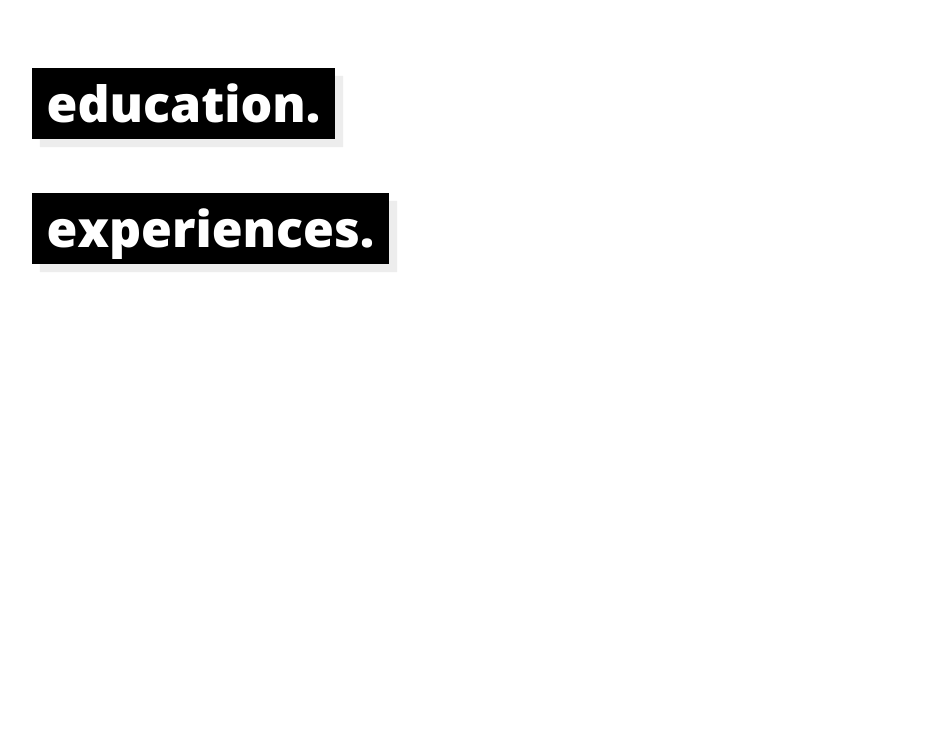
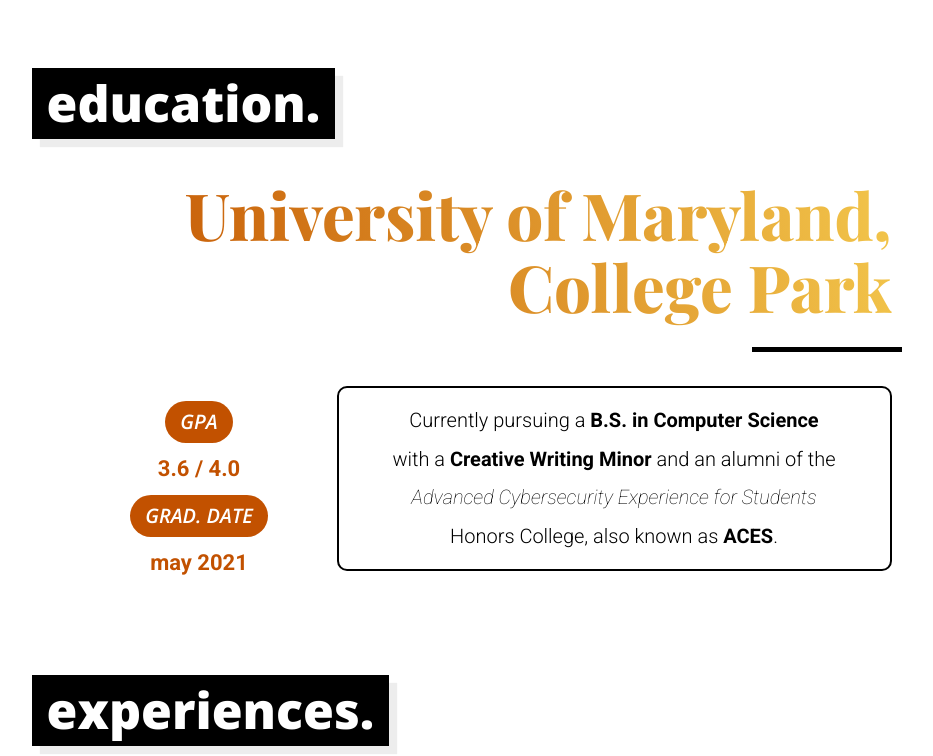
Before and after one commit to cryswang/alter-blog, a Django app: page /cv in a window 1280 px wide. Shown: the part 502-1258 px from the top of the page, without its empty margins (116-1049 px from the left). Before the commit the page ends 774 px from the top, so only its background shows below. Run offline with Django 3.2, Linux system fonts and the light colour scheme; data that the repository does not hold is empty; some libraries are stand-ins or nearby versions; some web fonts are replaced.

Commit message:
added experience forms for new experience.

```diff
--- a/blog/forms.py
+++ b/blog/forms.py
@@ -7,3 +7,9 @@
     class Meta:
         model = Post
         fields = ('title', 'text',)
+
+class ExperienceForm(forms.ModelForm):
+
+    class Meta:
+        model = Experience
+        fields = ('company', 'title', 'description', 'location', 'work_period',)
--- a/blog/templates/blog/cv_page.html
+++ b/blog/templates/blog/cv_page.html
@@ -4,13 +4,33 @@
 <div class="cv_page">
 
 <h3>Education.</h3>
+<div class="edu">
+        <h1>University of Maryland, College Park</h1>
+        <div class="accent_line"></div>
+        <br>
+        <div class="desc">
+             <p>Currently pursuing a <b>B.S. in Computer Science </b>
+             <p>with a <b>Creative Writing Minor</b> and an alumni of the</p>
+             <p><i>Advanced Cybersecurity Experience for Students</i></p>
+             <p>Honors College, also known as <b>ACES</b>.</p>
+        </div>
+        <div class="additional_info">
+            <center>
+                <h2>gpa</h2>
+                <p>3.6 / 4.0</p>
+                <h2>grad. date</h2>
+                <p>may 2021</p>
+            </center>
+        </div>
+    </div>
+
 <br>
 <h3>Experiences.</h3>
+{% if user.is_authenticated %}
+<a href="{% url 'experience_new' %}" class="top-menu"><span class="glyphicon glyphicon-plus"></span></a>
+{% endif %}
         {% for experience in experiences %}
             <div class="exp">
-                {% if user.is_authenticated %}
-                <a class="btn btn-default" href="{% url 'experience_edit' pk=experience.pk %}"><span class="glyphicon glyphicon-pencil"></span></a>
-                {% endif %}
                 <h1>{{ experience.company }}</h1><b style="font-size:45px;font-weight:300;"> /</b>&nbsp;<h2>{{ experience.title }}</h2>
                 <br>
                 <div class="accent_line"></div>
--- a/blog/urls.py
+++ b/blog/urls.py
@@ -8,4 +8,5 @@
     path('post/<int:pk>/edit/', views.post_edit, name='post_edit'),
     path('bio', views.bio_page, name='bio_page'),
     path('cv', views.cv_page, name='cv_page'),
+    path('cv/experience/new/', views.experience_new, name='experience_new'),
 ]
--- a/blog/views.py
+++ b/blog/views.py
@@ -2,7 +2,7 @@
 from django.utils import timezone
 from django.shortcuts import redirect, get_object_or_404, render
 from .models import Post, Experience
-from .forms import PostForm
+from .forms import PostForm, ExperienceForm
 
 def post_list(request):
     posts = Post.objects.filter(published_date__lte=timezone.now()).order_by('published_date')
@@ -44,3 +44,15 @@
 def cv_page(request):
     experiences = Experience.objects.order_by('published_date')
     return render(request, 'blog/cv_page.html', {'experiences': experiences})
+
+def experience_new(request):
+    if request.method == "POST":
+        form = ExperienceForm(request.POST)
+        if form.is_valid():
+            experience = form.save(commit=False)
+            experience.published_date = timezone.now()
+            experience.save()
+            return redirect('cv_page')
+    else:
+        form = ExperienceForm()
+    return render(request, 'blog/experience_edit.html', {'form': form})
```
